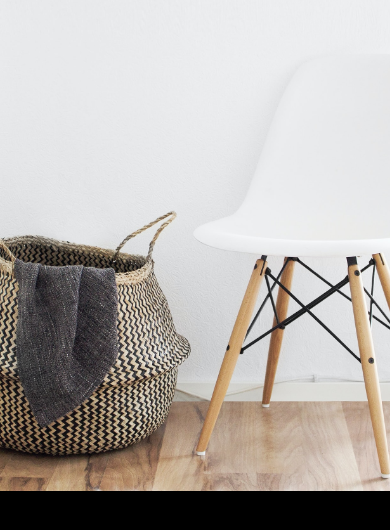
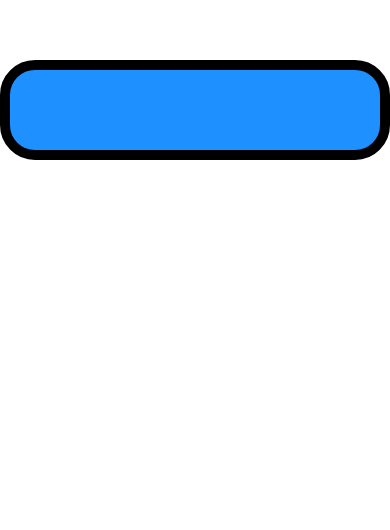
Before and after one commit to sameerasad/react-native-with-expo, a React Native app: screen / in a window 390 px wide. Shown: the part 278-808 px from the top of the page. Built offline with nearby package versions, Linux system fonts and the light colour scheme.

Commit message:
border-radiu-borderWidth And elevation

```diff
--- a/App.js
+++ b/App.js
@@ -1,10 +1,25 @@
 import { StatusBar } from "expo-status-bar";
 import React from "react";
-import { StyleSheet, View, Image } from "react-native";
+import { StyleSheet, View, Image, ViewBase } from "react-native";
 
 import ViewImageScreen from "./app/screens/ViewImageScreen.js";
 import WelcomeScreen from "./app/screens/WelcomeScreen.js";
 
 export default function App() {
-  return <ViewImageScreen />;
+  return <View style={styles.container} />;
 }
+const styles = StyleSheet.create({
+  container: {
+    backgroundColor: "dodgerblue",
+    alignItems: "center",
+    justifyContent: "center",
+    width: "100%",
+    height: 100,
+    top: "40%",
+    borderRadius: 35,
+    borderWidth: 10,
+    elevation: 50,
+
+    flexDirection: "column",
+  },
+});
```
